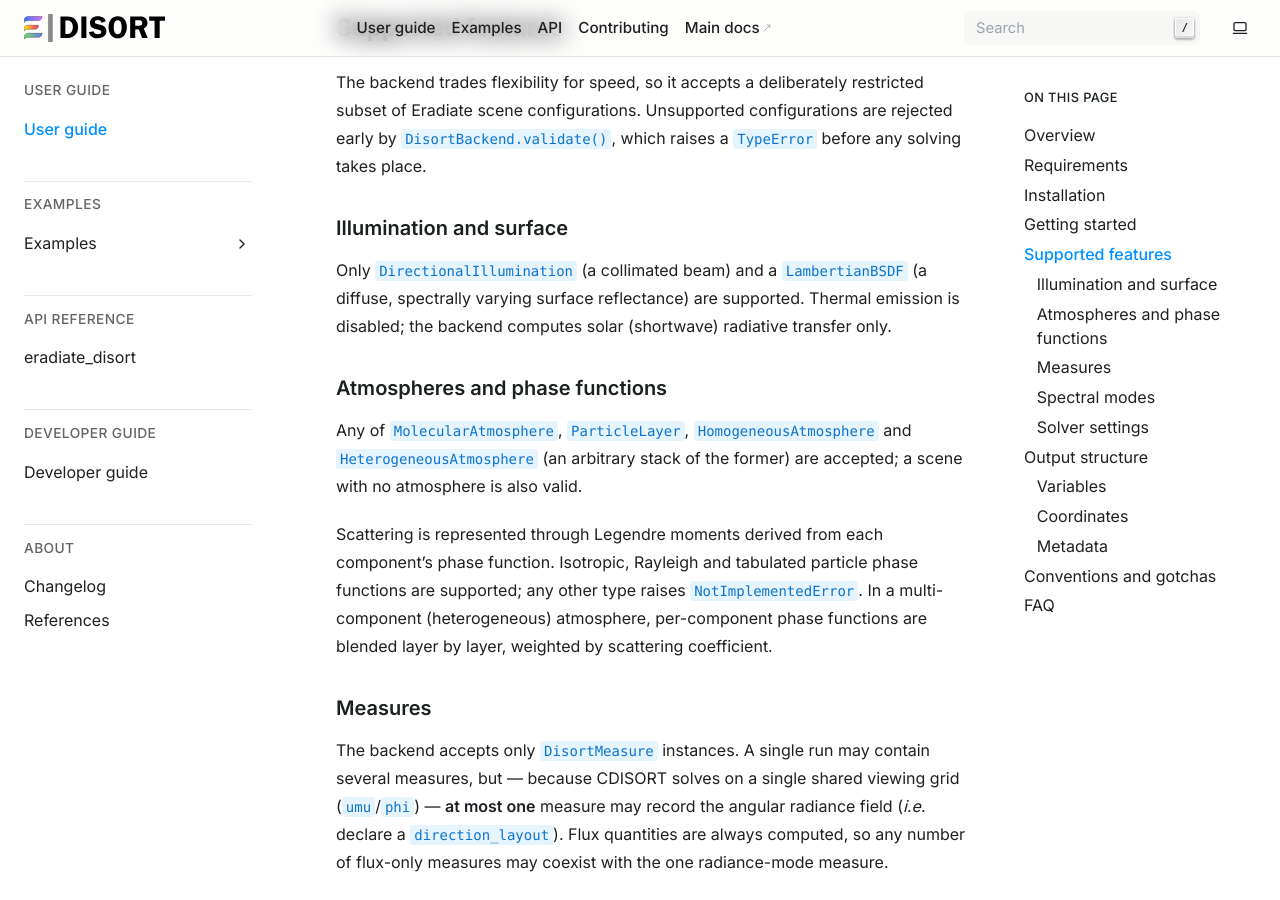
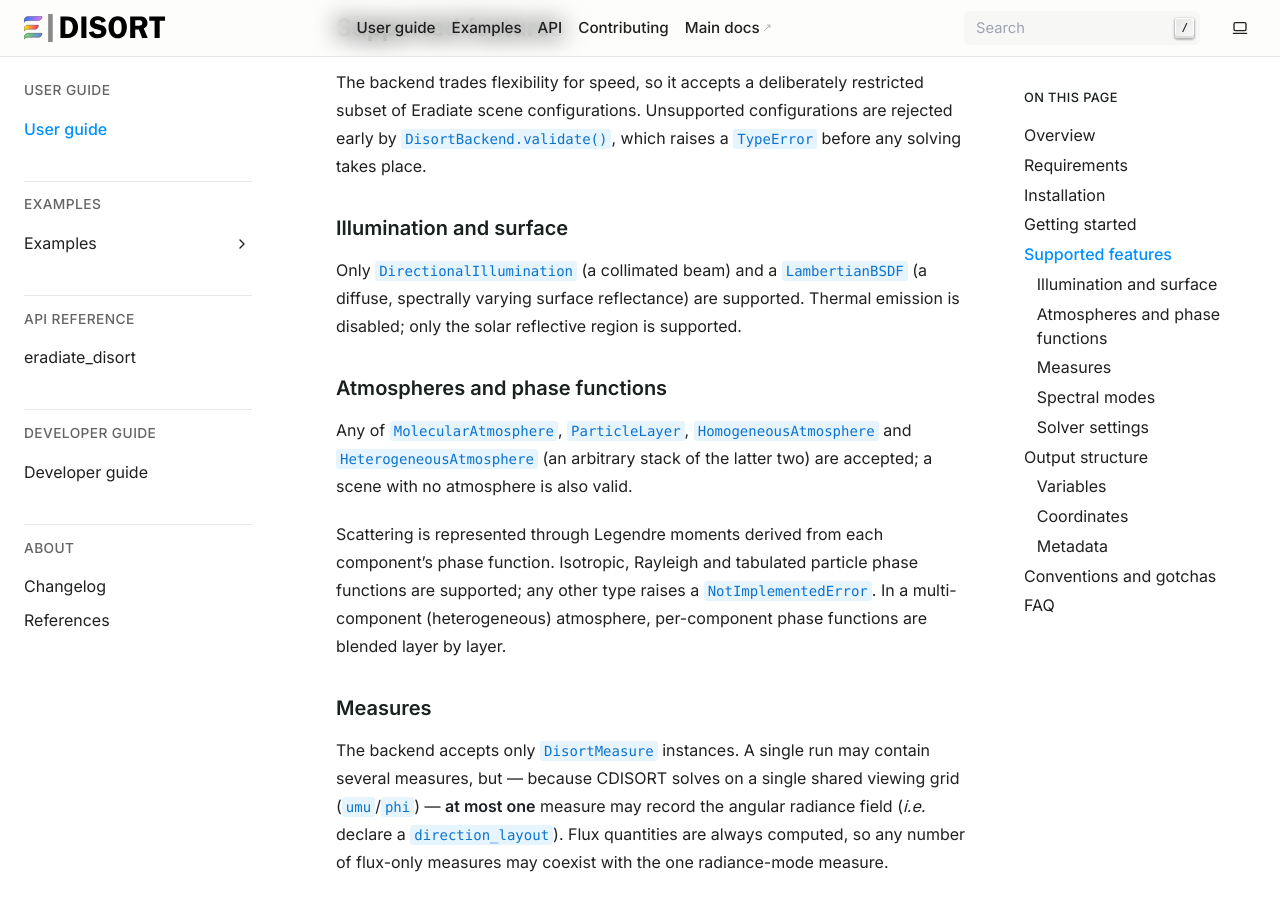
Before and after one commit to eradiate/eradiate-disort, a Sphinx documentation site: the page built from docs/user_guide/index.rst, in a window 1280 px wide and 900 px high, scrolled down 3474 px. Built offline with Sphinx 7.4.7, drawn with Linux system fonts in a browser that asks for light colours; cross-references to code outside the pages are shown as plain code.

Commit message:
Minor README update

```diff
--- a/docs/user_guide/index.rst
+++ b/docs/user_guide/index.rst
@@ -155,7 +155,7 @@ Illumination and surface
 Only :class:`~eradiate.scenes.illumination.DirectionalIllumination` (a
 collimated beam) and a :class:`~eradiate.scenes.bsdfs.LambertianBSDF` (a diffuse,
 spectrally varying surface reflectance) are supported. Thermal emission is
-disabled; the backend computes solar (shortwave) radiative transfer only.
+disabled; only the solar reflective region is supported.
 
 Atmospheres and phase functions
 ^^^^^^^^^^^^^^^^^^^^^^^^^^^^^^^^^
@@ -164,13 +164,13 @@ Any of :class:`~eradiate.scenes.atmosphere.MolecularAtmosphere`,
 :class:`~eradiate.scenes.atmosphere.ParticleLayer`,
 :class:`~eradiate.scenes.atmosphere.HomogeneousAtmosphere` and
 :class:`~eradiate.scenes.atmosphere.HeterogeneousAtmosphere` (an arbitrary
-stack of the former) are accepted; a scene with no atmosphere is also valid.
+stack of the latter two) are accepted; a scene with no atmosphere is also valid.
 
 Scattering is represented through Legendre moments derived from each component's
 phase function. Isotropic, Rayleigh and tabulated particle phase functions are
-supported; any other type raises :class:`NotImplementedError`. In a
+supported; any other type raises a :class:`NotImplementedError`. In a
 multi-component (heterogeneous) atmosphere, per-component phase functions are
-blended layer by layer, weighted by scattering coefficient.
+blended layer by layer.
 
 Measures
 ^^^^^^^^
```
